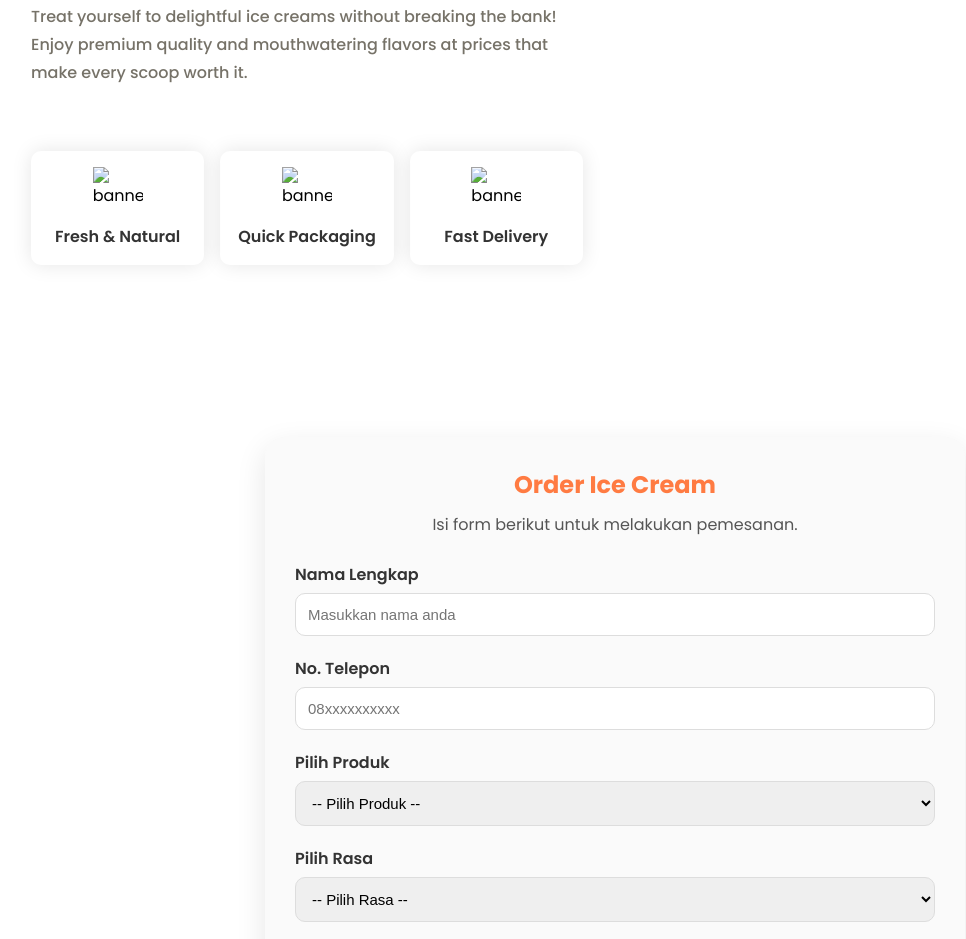
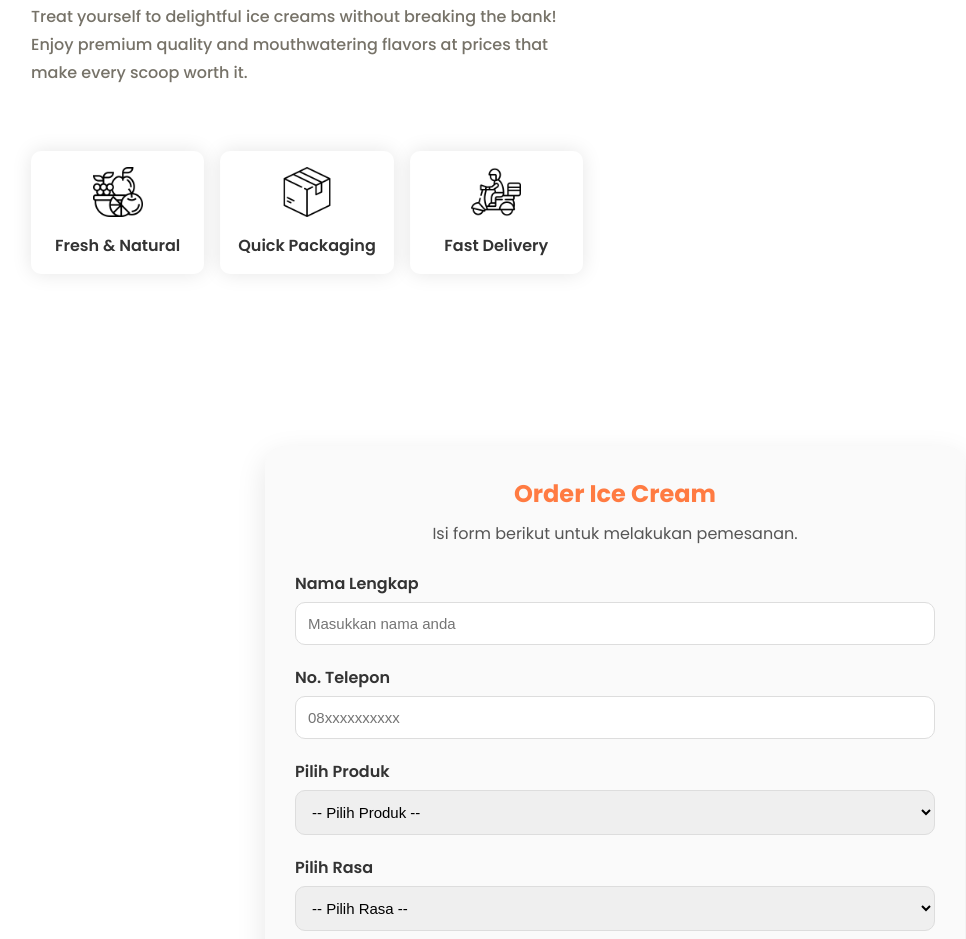
Before and after one commit to jichangkwak/Key-s-Cream-Store, a plain HTML site: page index.html in a window 1280 px wide. Shown: the part 5790-6729 px from the top of the page, without its empty margins (25-991 px from the left). Drawn offline with nearby package versions, Linux system fonts and the light colour scheme.

Commit message:
index.html

```diff
--- a/index.html
+++ b/index.html
@@ -298,15 +298,15 @@
         </p>
         <div class="banner__flex">
           <div class="banner__card">
-            <img src="assets/banner-1.png" alt="banner" />
+            <img src="banner-1.png" alt="banner" />
             <h4>Fresh & Natural</h4>
           </div>
           <div class="banner__card">
-            <img src="assets/banner-2.png" alt="banner" />
+            <img src="banner-2.png" alt="banner" />
             <h4>Quick Packaging</h4>
           </div>
           <div class="banner__card">
-            <img src="assets/banner-3.png" alt="banner" />
+            <img src="banner-3.png" alt="banner" />
             <h4>Fast Delivery</h4>
           </div>
         </div>
```
